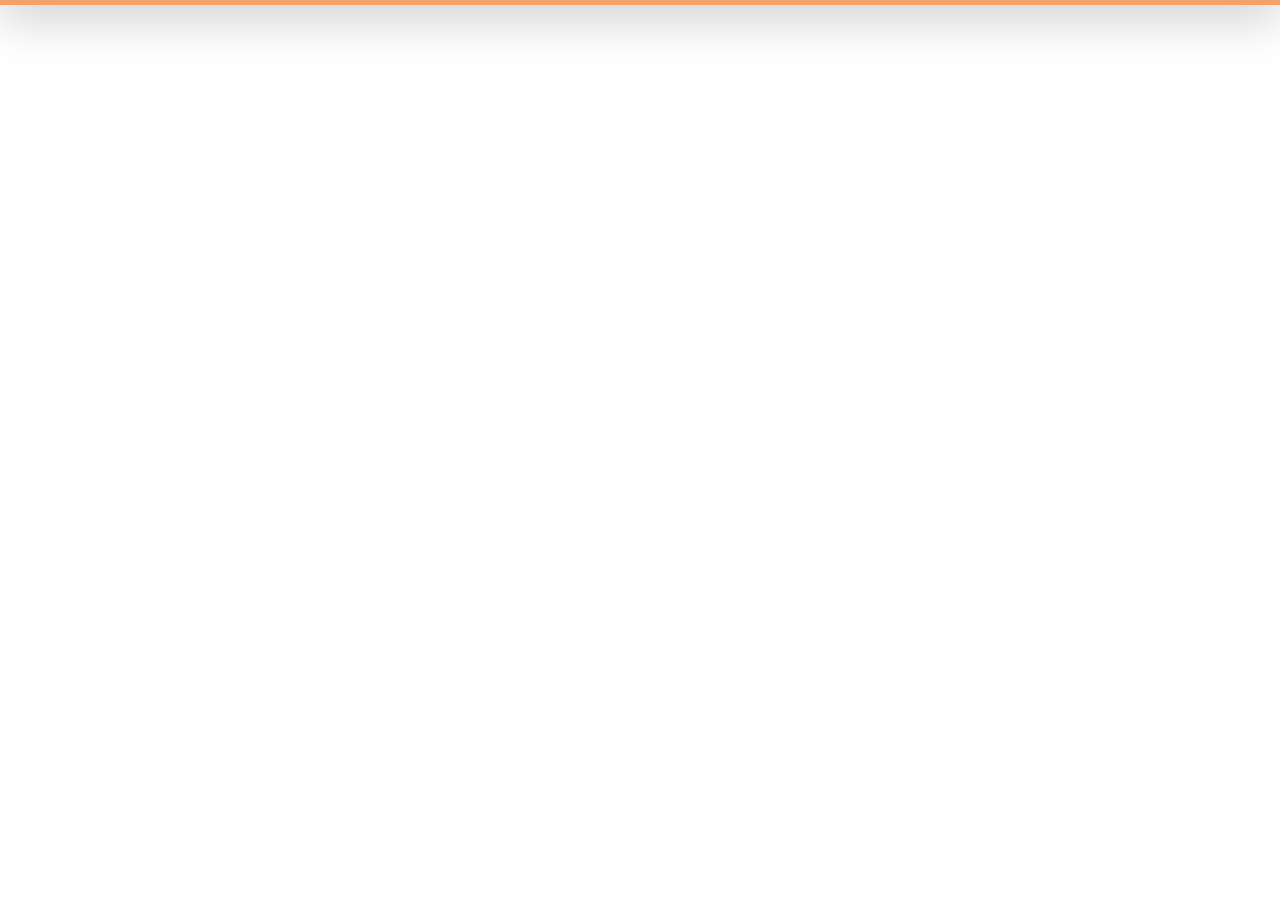
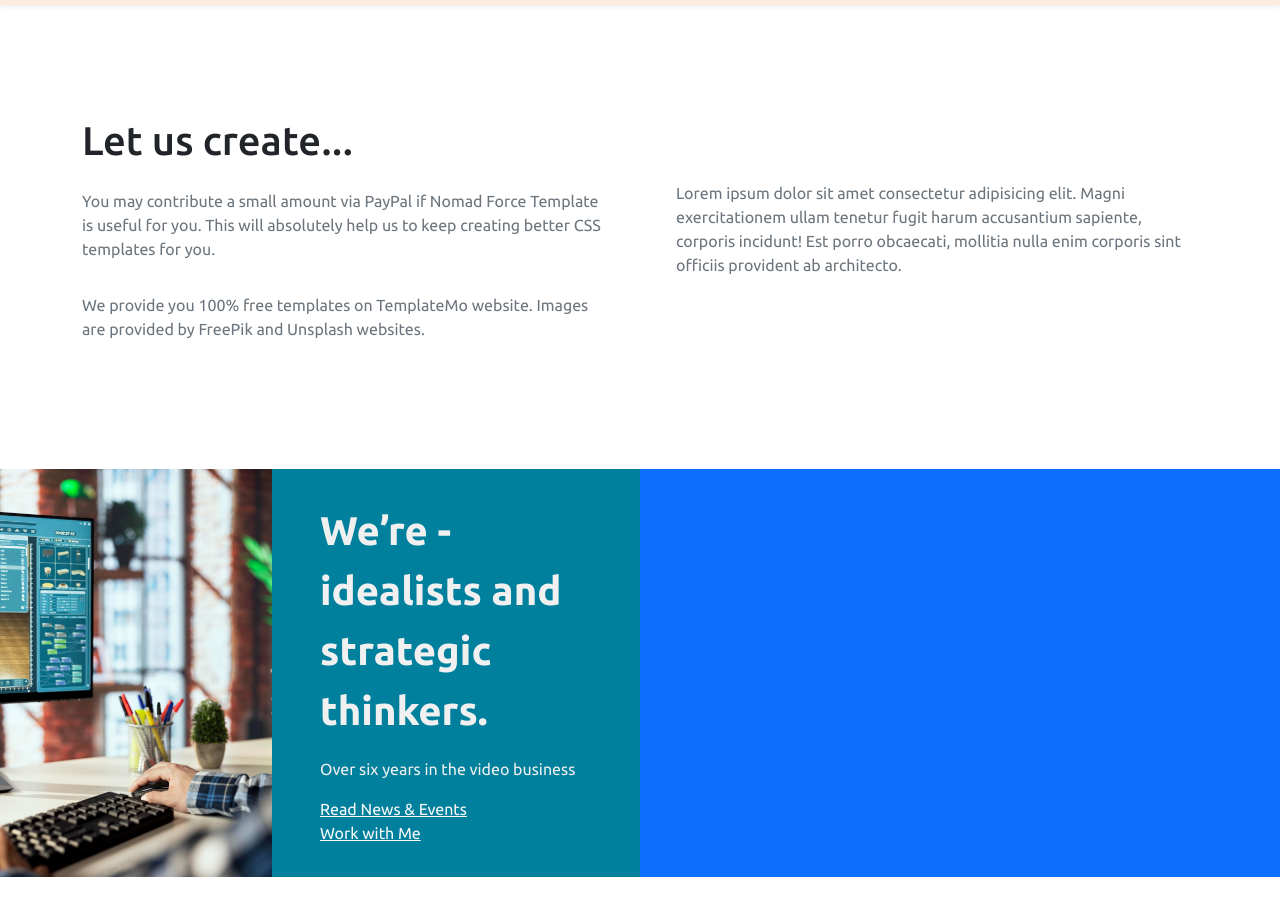
Before and after one commit to Code-Hopper/basic-portfolio, a plain HTML site: page index.html in a window 1280 px wide. Shown: the part 861-1776 px from the top of the page. Drawn offline with Linux system fonts and the light colour scheme.

Commit message:
about section

```diff
--- a/index.html
+++ b/index.html
@@ -43,7 +43,7 @@
     </section>
     <!-- hero end -->
     <!-- navbar start-->
-    <header id="navbar" class="container-fluid shadow-lg position-sticky top-0">
+    <header id="navbar" class="container-fluid shadow-sm position-sticky top-0">
         <div class="container">
             <nav class="navbar navbar-expand justify-content-between align-items-center navbar-light">
                 <div class="navbar-brand d-flex align-items-center gap-3">
@@ -59,13 +59,60 @@
                     <li class="nav-item"><a class="nav-link" href="">Services</a></li>
                     <li class="nav-item"><a class="nav-link" href="">Connect</a></li>
                 </ul>
-                <div class="">
-                    <button class="navbar-cta-button">Hire Me !</button>
-                </div>
+                <button class="navbar-cta-button">Hire Me !</button>
             </nav>
         </div>
     </header>
     <!-- navbar end-->
+    <!-- about start -->
+    <section id="about">
+        <div class="container-fluid">
+            <div class="container">
+                <div class="row gap-5 align-items-center" style="padding: 7rem 0;">
+                    <div class="col d-flex gap-3 flex-column">
+                        <h1>Let us create...</h1>
+                        <p class="text-secondary">You may contribute a small amount via PayPal if Nomad Force Template
+                            is useful for you. This will absolutely help us to keep creating better CSS templates for
+                            you.</p>
+                        <p class="text-secondary">We provide you 100% free templates on TemplateMo website. Images are
+                            provided by FreePik and Unsplash websites.</p>
+                    </div>
+                    <div class="col">
+                        <p class="text-secondary">Lorem ipsum dolor sit amet consectetur adipisicing elit. Magni
+                            exercitationem ullam tenetur fugit harum accusantium sapiente, corporis incidunt! Est porro
+                            obcaecati, mollitia nulla enim corporis sint officiis provident ab architecto.</p>
+                    </div>
+                </div>
+            </div>
+        </div>
+    </section>
+
+    <section class="about-work">
+        <div class="container-fluid">
+            <div class="about-work-container row ">
+                <div class="info col bg-danger">
+                    <div class="row">
+                        <div class="col image bg-dark px-0">
+                            <img class="img-fluid" src="./media/about-1-img.jpg" alt="">
+                        </div>
+                        <div class="col text px-5">
+                            <span class="fs-1 fw-bolder">We’re - idealists and strategic thinkers.</span>
+                            <span>Over six years in the video business</span>
+                            <div class="d-flex flex-column">
+                                <a class="text-light" href="">Read News & Events</a>
+                                <a class="text-light" href="">Work with Me</a>
+                            </div>
+                        </div>
+                    </div>
+                </div>
+                <div class="corousel col bg-primary">
+                    <div></div>
+                </div>
+            </div>
+        </div>
+    </section>
+
+    <!-- about end -->
 
 </body>
 <!-- custom js -->
--- a/styles/style.css
+++ b/styles/style.css
@@ -109,37 +109,41 @@
 
 /* navbar start */
 
-#navbar{
-    background-color: rgba(var(--color4), 1);
+#navbar {
+    background-color: rgba(var(--color2), 1);
 }
 
-.navbar-nav .nav-item{
+.navbar-nav .nav-item {
     font-weight: 500;
 }
 
-.navbar-nav .nav-item .nav-link{
+.navbar-nav .nav-item .nav-link {
     position: relative;
     z-index: 1;
 }
 
-.navbar-nav .nav-item .nav-link::before{
+.navbar-nav .nav-item .nav-link::before {
     content: "";
     width: 0;
     height: 100%;
     position: absolute;
     bottom: 0%;
     left: 0;
-    background-color: rgba(var(--color2),1);
+    background-color: var(--bs-danger);
     z-index: -1;
     transition: all 0.5s ease;
 }
 
-.navbar-nav .nav-item .nav-link:hover::before{
+.navbar-nav .nav-item .nav-link:hover{
+    color: rgba(var(--color2), 1);
+}
+
+.navbar-nav .nav-item .nav-link:hover::before {
     width: 100%;
 }
 
-.navbar-cta-button{
-    background-color:var(--bs-danger);
+.navbar-cta-button {
+    background-color: var(--bs-danger);
     border: none;
     padding: .5rem 2rem;
     color: rgba(var(--color2), 1);
@@ -157,7 +161,7 @@
     height: 100px;
     width: 100px;
     border-radius: 100%;
-    background-color: rgba(var(--color1), 1);
+    background-color: var(--bs-danger);
     left: 50%;
     top: 0;
     z-index: -1;
@@ -170,3 +174,14 @@
 }
 
 /* navbar end */
+
+/* about-work-container */
+
+.about-work-container .info .text{
+    background-color: rgba(var(--color1), 1);
+    color: rgba(var(--light), 1);
+    display: flex;
+    gap: 1rem;
+    flex-direction: column;
+    justify-content: center;
+}
```
Also changed, not shown: media/about-1-img.jpg (added).
